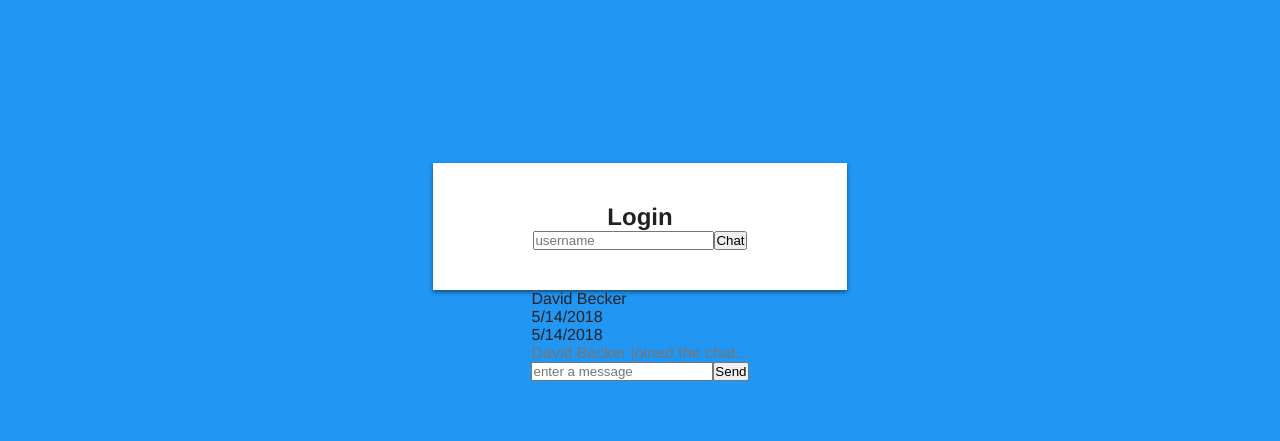
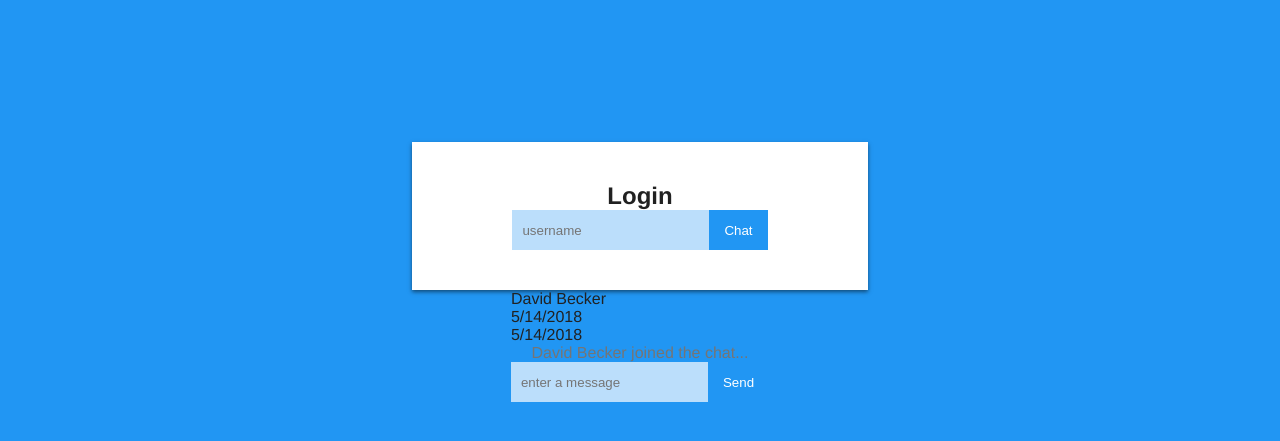
Before and after one commit to Meepedy/socketio-chat, a plain HTML site: page index.html in a window 1280 px wide. Shown: the part 153-594 px from the top of the page. Drawn offline with Linux system fonts and the light colour scheme.

Commit message:
added some general form styling

```diff
--- a/main.css
+++ b/main.css
@@ -104,3 +104,21 @@ header .container {
   box-shadow: 0 2px 4px rgba(0,0,0,0.5);
   margin-top: -100px;
 }
+
+/* Form Elements */
+
+input {
+  height: 40px;
+  padding: 10px;
+  background: var(--light-blue);
+  border: none;
+  color: var(--secondary-text);
+}
+
+button {
+  height: 40px;
+  padding: 0 15px;
+  background-color: var(--primary-blue);
+  color: white;
+  border: none;
+}
```
